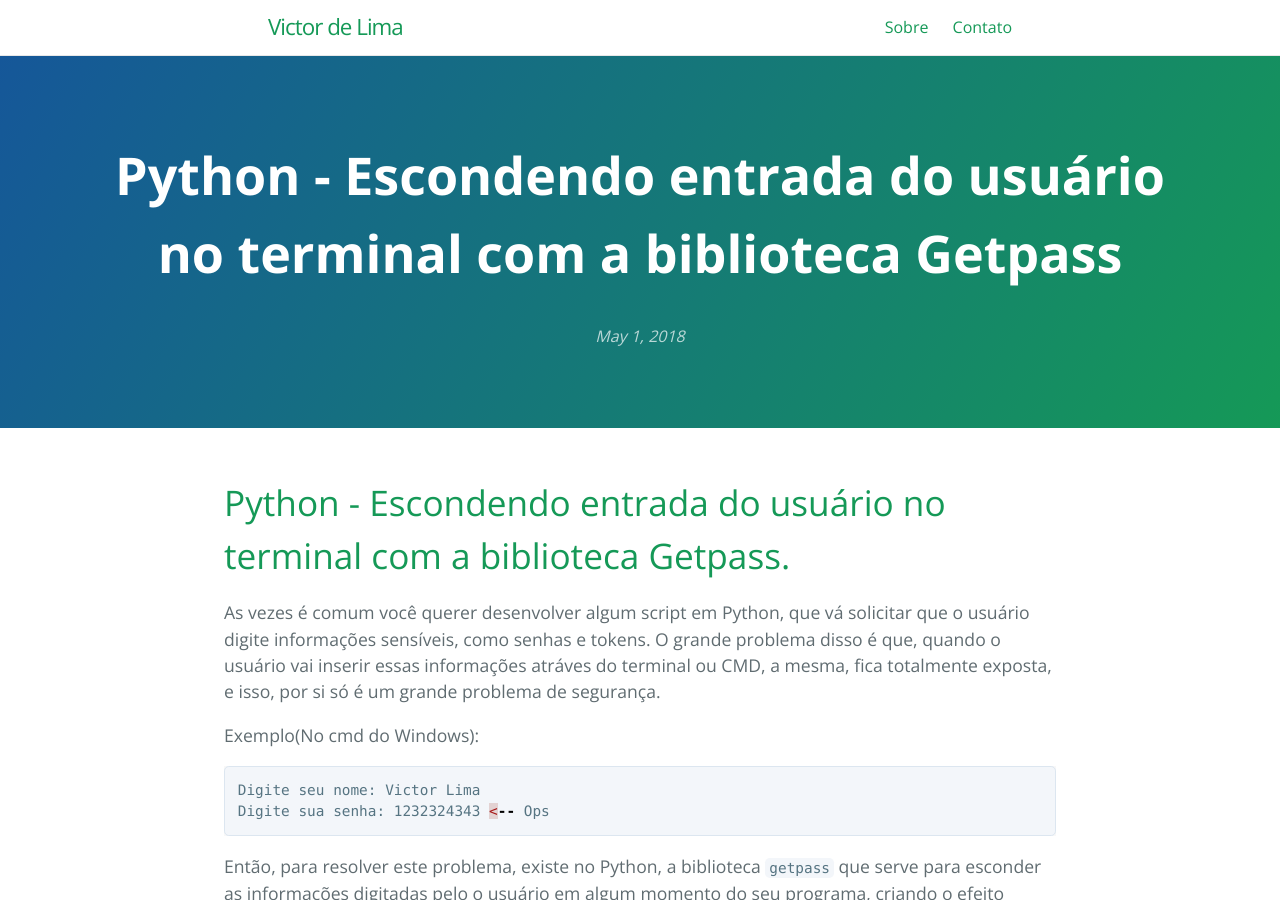
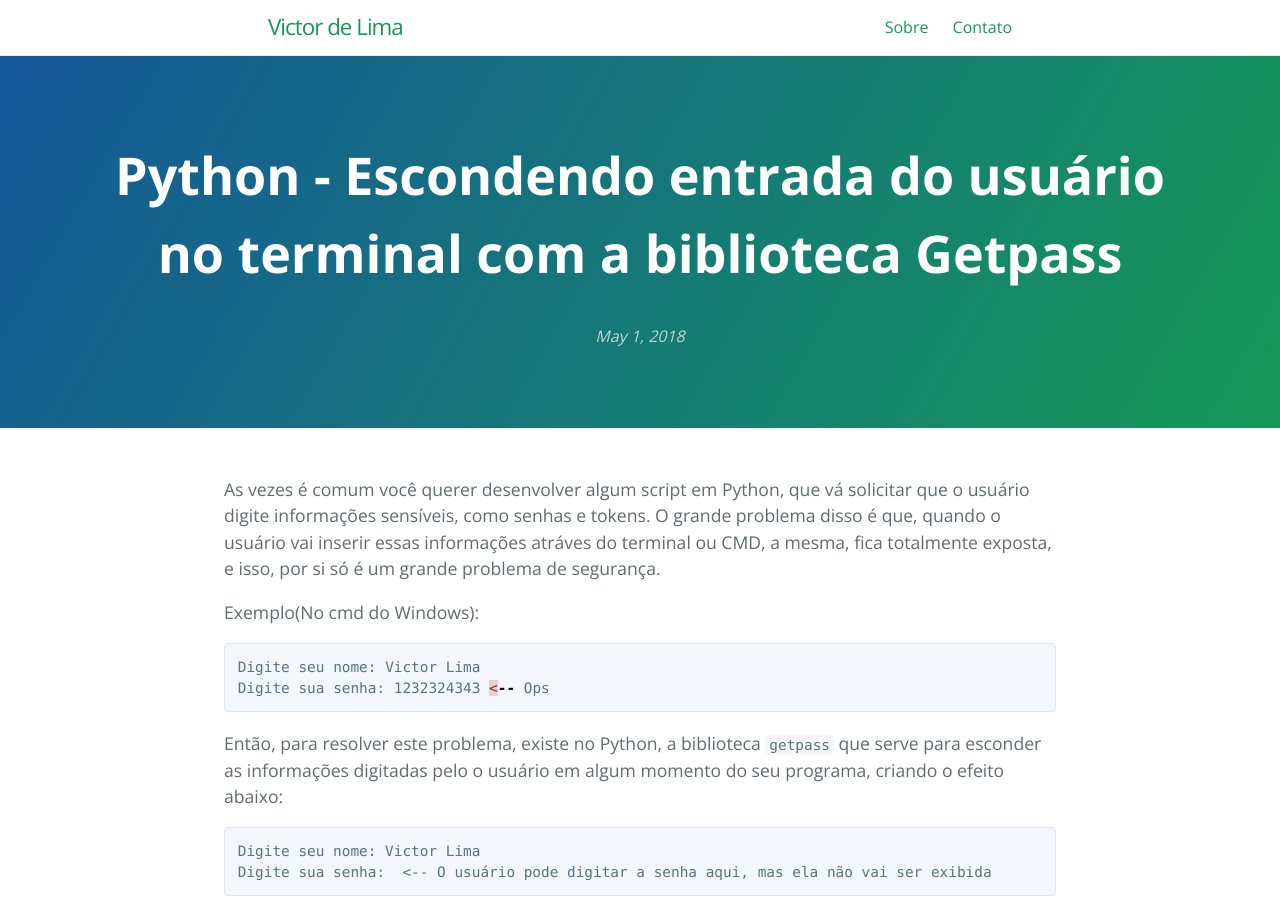
Before and after one commit to victordelima/victordelima.github.io, a Jekyll site: the page built from _posts/2018-04-30-python-escondendo-entrada-do-usuario-no-terminal-com-a-biblioteca-getpass.md, in a window 1280 px wide and 900 px high. Built offline with Jekyll 4.4.1, drawn with Linux system fonts in a browser that asks for light colours.

Commit message:
Ajustando título
Ajustando título

```diff
--- a/_posts/2018-04-30-python-escondendo-entrada-do-usuario-no-terminal-com-a-biblioteca-getpass.md
+++ b/_posts/2018-04-30-python-escondendo-entrada-do-usuario-no-terminal-com-a-biblioteca-getpass.md
@@ -4,9 +4,6 @@ title:  "Python - Escondendo entrada do usuário no terminal com a biblioteca Ge
 date:   2018-04-30 18:16:01 -0600
 categories: Python
 ---
-
-
-# Python - Escondendo entrada do usuário no terminal com a biblioteca Getpass.
 
 As vezes é comum você querer desenvolver algum script em Python, que vá solicitar que o usuário digite informações sensíveis, como senhas e tokens. O grande problema disso é que, quando o usuário vai inserir essas informações atráves do terminal ou CMD, a mesma, fica totalmente exposta, e isso, por si só é um grande problema de segurança.
 
```
